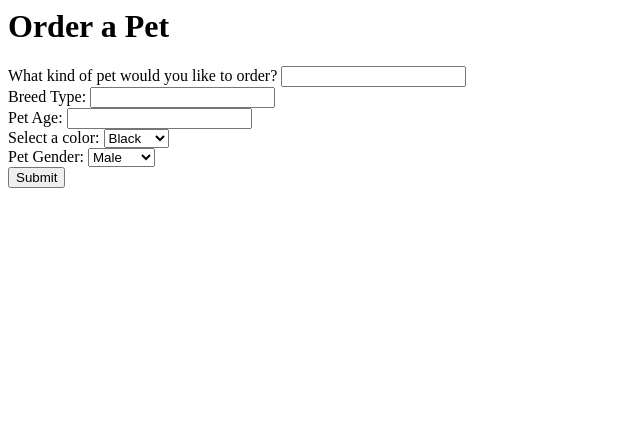
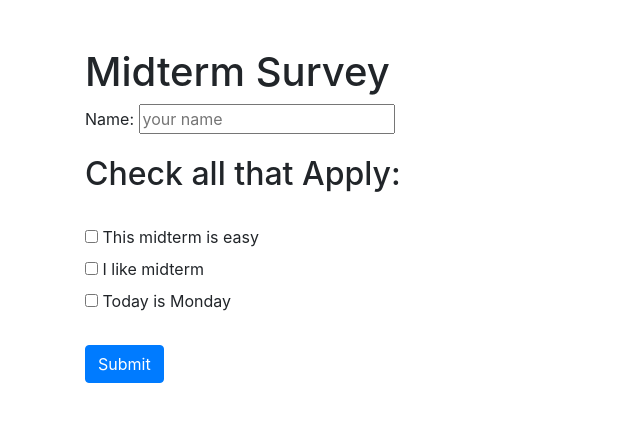
Before and after one commit to ahmadyadgari/quiz, a PHP site: page /views/survey.html in a window 1280 px wide. Shown: the top 422 px of the page, without its empty margins (0-640 px from the left). Run offline with PHP 8.4, Linux system fonts and the light colour scheme.

Commit message:
home page and survey page is working now

```diff
--- a/index.php
+++ b/index.php
@@ -25,8 +25,8 @@
 
 });
 
-// Order Form
-$f3->route('GET|POST /order', function($f3) {
+// Survey Form
+$f3->route('GET|POST /survey', function($f3) {
 
     //Check if the form has been posted
     if($_SERVER['REQUEST_METHOD'] == 'POST') {
--- a/views/home-page.html
+++ b/views/home-page.html
@@ -11,7 +11,6 @@
     <link href="https://stackpath.bootstrapcdn.com/bootstrap/4.5.2/css/bootstrap.min.css" rel="stylesheet">
     <title>Midterm Survey</title>
 </head>
-
 <body>
 <div class="container">
     <h1>Midterm Survey</h1><br>
--- a/views/survey.html
+++ b/views/survey.html
@@ -1,42 +1,30 @@
-<!--- Pets Order Page
-   328/Week3/pets2/views/survey.html
-   Author: Ahmad Reshad Yadgari 04/20/2024--->
-
-<include href="views/header.html"></include>
-
+<!doctype html>
+<html lang="en">
+<head>
+    <meta charset="UTF-8">
+    <meta name="viewport"
+          content="width=device-width, user-scalable=no, initial-scale=1.0, maximum-scale=1.0, minimum-scale=1.0">
+    <meta http-equiv="X-UA-Compatible" content="ie=edge">
+    <link rel="stylesheet" href="https://cdn.jsdelivr.net/npm/bootstrap@5.3.2/dist/css/bootstrap.min.css">
+    <link href="https://stackpath.bootstrapcdn.com/bootstrap/4.5.2/css/bootstrap.min.css" rel="stylesheet">
+    <title>Midterm Survey</title>
+</head>
 <body>
 <div class="container mt-5">
-    <h1>Order a Pet</h1>
+    <h1>Midterm Survey</h1>
     <form action="#" method="post">
         <div class="form-group">
-            <label for="petType">What kind of pet would you like to order?</label>
-            <input type="text" class="form-control" id="petType" name="petType">
+            <label for="username">Name:</label>
+            <input type="text" id="username" name="username" placeholder="your name" required><br>
         </div>
-        <div class="form-group">
-            <label for="breedType">Breed Type:</label>
-            <input type="text" class="form-control" id="breedType" name="breedType">
-        </div>
-        <div class="form-group">
-            <label for="petAge">Pet Age:</label>
-            <input type="number" class="form-control" id="petAge" name="petAge">
-        </div>
-        <div class="form-group">
-            <label for="petColor">Select a color:</label>
-            <select class="form-control" id="petColor" name="petColor">
-                <option>Black</option>
-                <option>White</option>
-                <option>Grey</option>
-                <option>Brown</option>
-                <option>Golden</option>
-            </select>
-        </div>
-        <div class="form-group">
-            <label for="petGender">Pet Gender:</label>
-            <select class="form-control" id="petGender" name="petGender">
-                <option>Male</option>
-                <option>Female</option>
-            </select>
-        </div>
+        <h2>Check all that Apply:</h2><br>
+        <!-- Updated Checkboxes with new labels -->
+        <input type="checkbox" id="easy-midterm" name="statements[]" value="This midterm is easy">
+        <label for="easy-midterm">This midterm is easy</label><br>
+        <input type="checkbox" id="like-midterm" name="statements[]" value="I like midterm">
+        <label for="like-midterm">I like midterm</label><br>
+        <input type="checkbox" id="today-monday" name="statements[]" value="Today is Monday">
+        <label for="today-monday">Today is Monday</label><br><br>
         <button type="submit" class="btn btn-primary">Submit</button>
     </form>
 </div>
```
Also changed, not shown: views/summary.html (+11 -5 lines).
